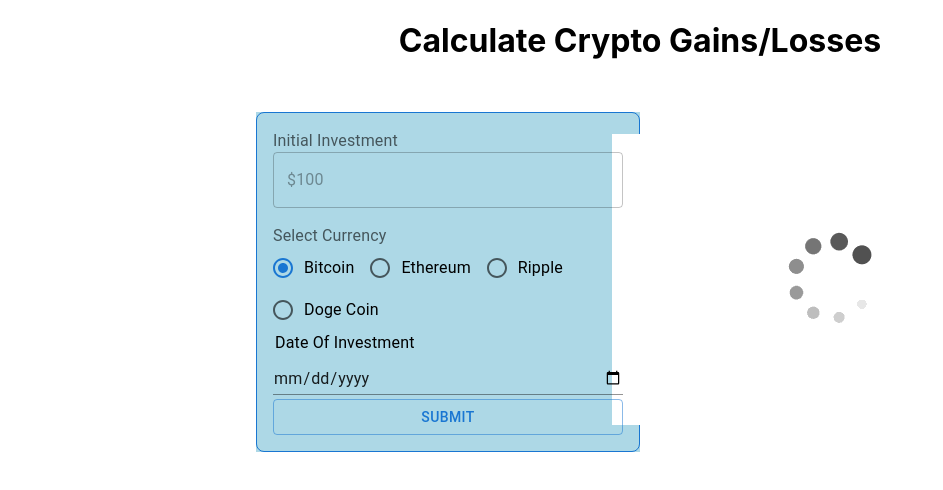
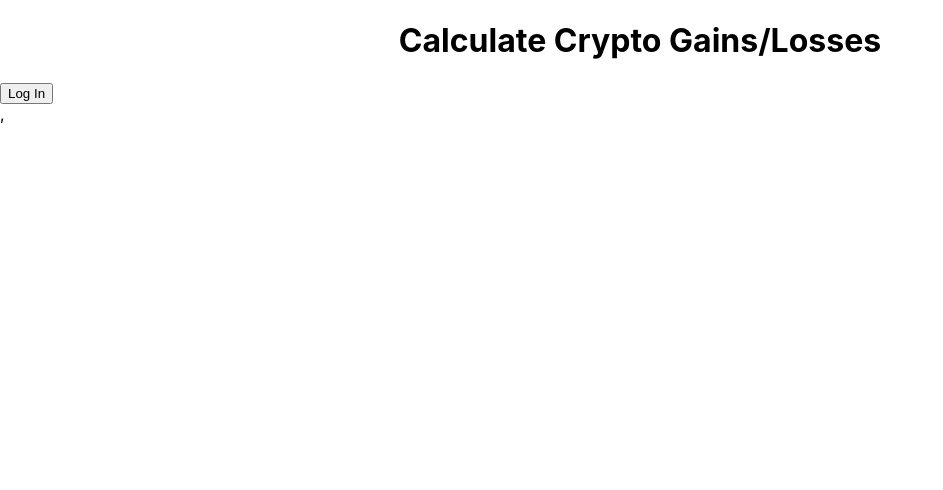
Before and after one commit to SyedKaz00/MSAPhaseThree, a React (Create React App) app in the folder Frontend/my-app/: page / in a window 1280 px wide. Shown: the top 490 px of the page, without its empty margins (0-943 px from the left). Built offline with nearby package versions, Linux system fonts and the light colour scheme.

Commit message:
Auth0 With PKCE And Routes Active

```diff
--- a/Frontend/my-app/package.json
+++ b/Frontend/my-app/package.json
@@ -3,6 +3,7 @@
   "version": "0.1.0",
   "private": true,
   "dependencies": {
+    "@auth0/auth0-react": "^1.10.2",
     "@emotion/react": "^11.10.0",
     "@emotion/styled": "^11.10.0",
     "@fontsource/roboto": "^4.5.8",
@@ -18,6 +19,7 @@
     "axios": "^0.27.2",
     "react": "^18.2.0",
     "react-dom": "^18.2.0",
+    "react-router-dom": "^6.3.0",
     "react-scripts": "5.0.1",
     "typescript": "^4.7.4",
     "web-vitals": "^2.1.4"
--- a/Frontend/my-app/src/App.tsx
+++ b/Frontend/my-app/src/App.tsx
@@ -14,7 +14,9 @@
 } from "@mui/material";
 import axios from "axios";
 import LoadingGif from "../src/loading.gif"
-
+import LoginButton from "./login";
+import LogoutButton from "./logout";
+import Profile from "./profile";
 
 function App() {
   const BASE_API_URL = "https://api.coingecko.com/api/v3";
@@ -104,7 +106,9 @@
         minHeight="10vh"
       ><h1>Calculate Crypto Gains/Losses</h1>
       </Box>
-
+      <LoginButton />
+      <LogoutButton />
+      <Profile></Profile>
       <Box display="flex"
         justifyContent="center"
         alignItems="center"
--- /dev/null
+++ b/Frontend/my-app/src/auth/protected-route.js
@@ -0,0 +1,19 @@
+import React from 'react';
+import { Route } from 'react-router-dom';
+import { withAuthenticationRequired } from '@auth0/auth0-react';
+import Loading from '../loading';
+import { useAuth0 } from "@auth0/auth0-react";
+
+
+
+import { Navigate, Outlet } from 'react-router-dom';
+
+const ProtectedRoute = () => {
+    const auth = null; // determine if authorized, from context or however you're doing it
+    const { user, isAuthenticated, isLoading } = useAuth0();
+
+    // If authorized, return an outlet that will render child elements
+    // If not, return element that will navigate to login page
+    return isAuthenticated ? <Outlet /> : <Navigate to="/" />;
+}
+export default ProtectedRoute;
--- /dev/null
+++ b/Frontend/my-app/src/home.tsx
@@ -0,0 +1,53 @@
+import React, { useState } from "react";
+import './App.css';
+import {
+  Box,
+  Button,
+  FormControl,
+  FormControlLabel,
+  FormGroup,
+  FormLabel,
+  Radio,
+  RadioGroup,
+  TextField,
+  Typography,
+} from "@mui/material";
+import axios from "axios";
+import LoadingGif from "../src/loading.gif"
+import LoginButton from "./login";
+import LogoutButton from "./logout";
+import Profile from "./profile";
+import { Route, Routes } from 'react-router-dom';
+import  Loading  from '../src/loading';
+import { useAuth0 } from '@auth0/auth0-react';
+import Splash from "./splash";
+
+import ProtectedRoute from './auth/protected-route';
+import App from "./App";
+
+const Home = () => {
+  const { isLoading } = useAuth0();
+
+  if (isLoading) {
+    return <Loading />;
+  }
+
+  return (
+    <div id="app" className="d-flex flex-column h-100">
+
+      <div className="container flex-grow-1">
+        <Routes>
+          <Route path="/" element={<Splash/>} />
+
+
+          <Route path='/app' element={<ProtectedRoute/>}>
+          <Route  path='/app' element={<App/>}/>
+          </Route>
+
+        </Routes>
+      </div>
+    </div>
+  );
+};
+
+export default Home;
--- a/Frontend/my-app/src/index.tsx
+++ b/Frontend/my-app/src/index.tsx
@@ -1,15 +1,26 @@
 import React from 'react';
 import ReactDOM from 'react-dom/client';
+
 import './index.css';
 import App from './App';
+import Home from './home';
 import reportWebVitals from './reportWebVitals';
-
+import { Auth0Provider } from "@auth0/auth0-react";
+import { BrowserRouter } from 'react-router-dom';
 const root = ReactDOM.createRoot(
   document.getElementById('root') as HTMLElement
 );
 root.render(
   <React.StrictMode>
-    <App />
+    <BrowserRouter>
+    <Auth0Provider
+    domain="dev-n2jtarjd.us.auth0.com"
+    clientId="LnYbL8zo7iqCgti0teD73zNskFxZzdCC"
+    redirectUri={'http://localhost:3000/app'}
+  >
+    <Home />
+  </Auth0Provider>,
+  </BrowserRouter>
   </React.StrictMode>
 );
 
--- /dev/null
+++ b/Frontend/my-app/src/loading.tsx
@@ -0,0 +1,7 @@
+import React from "react";
+import LoadingGif from "../src/loading.gif"
+const loading = () => {
+    return <div> <img alt="Loading" src={LoadingGif} /> </div>;
+  };
+
+export default loading;
--- /dev/null
+++ b/Frontend/my-app/src/login.js
@@ -0,0 +1,10 @@
+import { useAuth0 } from "@auth0/auth0-react";
+import React from "react";
+
+const LoginButton = () => {
+  const { loginWithRedirect } = useAuth0();
+
+  return <button onClick={() => loginWithRedirect()}>Log In</button>;
+};
+
+export default LoginButton;
--- /dev/null
+++ b/Frontend/my-app/src/logout.js
@@ -0,0 +1,14 @@
+import { useAuth0 } from "@auth0/auth0-react";
+import React from "react";
+
+const LogoutButton = () => {
+  const { logout } = useAuth0();
+
+  return (
+    <button onClick={() => logout({ returnTo: window.location.origin })}>
+      Log Out
+    </button>
+  );
+};
+
+export default LogoutButton;
--- /dev/null
+++ b/Frontend/my-app/src/profile.js
@@ -0,0 +1,24 @@
+import { useAuth0 } from "@auth0/auth0-react";
+import React from "react";
+
+const Profile = () => {
+  const { user, isAuthenticated, isLoading } = useAuth0();
+
+  if (isLoading) {
+    return <div>Loading ...</div>;
+  }
+
+  return (
+    <div>
+    {isAuthenticated && (
+      <div>
+        <img src={user.picture} alt={user.name} />
+        <h2>{user.name}</h2>
+        <p>{user.email}</p>
+      </div>
+    )}
+    </div>
+  );
+};
+
+export default Profile;
--- /dev/null
+++ b/Frontend/my-app/src/splash.tsx
@@ -0,0 +1,32 @@
+import React, { useState } from "react";
+import './App.css';
+import {
+  Box,
+  Button,
+  FormControl,
+  FormControlLabel,
+  FormGroup,
+  FormLabel,
+  Radio,
+  RadioGroup,
+  TextField,
+  Typography,
+} from "@mui/material";
+
+import LoginButton from "./login";
+function Splash() {
+
+  return (
+    <Box>
+      <Box display="flex"
+        justifyContent="center"
+        alignItems="center"
+        minHeight="10vh"
+      ><h1>Calculate Crypto Gains/Losses</h1>
+      </Box>
+      <LoginButton />
+    </Box>
+  );
+}
+
+export default Splash;
```
Also changed, not shown: 1 other file (tests, documents, lock files or other folders).
